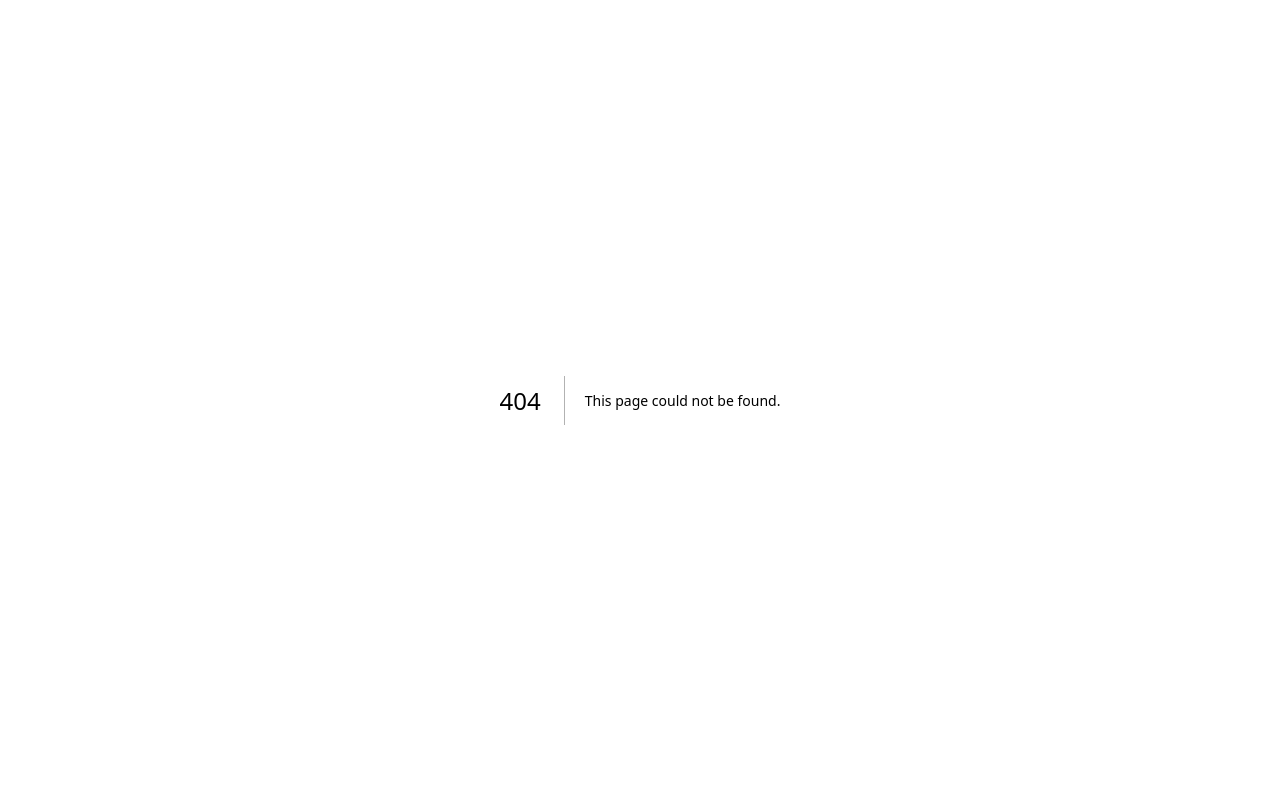
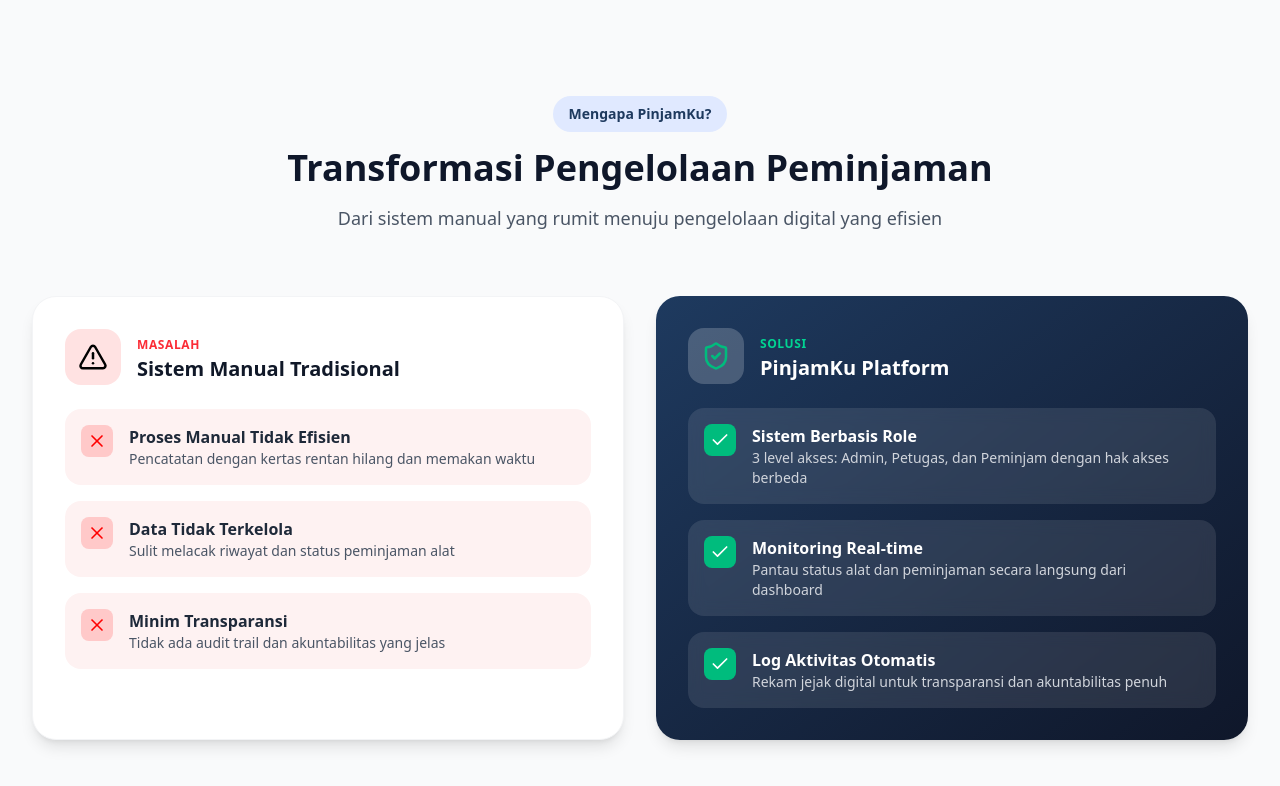
Before and after one commit to ahmadsanny2/peminjaman-alat, a Next.js app in the folder client/: page /home/why-section in a window 1280 px wide. Before the commit this address had no page. Shown: the top 786 px of the page. Built offline with nearby package versions, Linux system fonts and the light colour scheme.

Commit message:
feat: make why section

```diff
--- /dev/null
+++ b/client/src/app/home/why-section/page.js
@@ -0,0 +1,145 @@
+import { ShieldCheck, X, AlertTriangle, Check } from "lucide-react";
+
+const Why = () => {
+    return (
+        <section id="tentang" className="py-16 lg:py-24 bg-gray-50">
+            <div className="container mx-auto px-4 sm:px-6 lg:px-8">
+                <div className="text-center mb-16 animate-fade-in-up">
+                    <span className="inline-block px-4 py-2 bg-[#e0e9ff] text-[#1e3a5f] rounded-full text-sm font-semibold mb-4">
+                        Mengapa PinjamKu?
+                    </span>
+                    <h2 className="text-3xl lg:text-4xl font-bold text-[#0f172a] mb-4">
+                        Transformasi Pengelolaan Peminjaman
+                    </h2>
+                    <p className="text-lg text-gray-600 max-w-2xl mx-auto">
+                        Dari sistem manual yang rumit menuju pengelolaan digital yang
+                        efisien
+                    </p>
+                </div>
+
+                <div className="grid lg:grid-cols-2 gap-8">
+                    <div className="bg-white rounded-3xl p-8 shadow-lg border border-gray-100 animate-fade-in-up">
+                        <div className="flex items-center space-x-4 mb-6">
+                            <div className="w-14 h-14 bg-red-100 rounded-2xl flex items-center justify-center">
+                                <AlertTriangle size={30} />
+                            </div>
+                            <div>
+                                <span className="text-xs font-semibold text-red-500 uppercase tracking-wider">
+                                    Masalah
+                                </span>
+                                <h3 className="text-xl font-bold text-gray-900">
+                                    Sistem Manual Tradisional
+                                </h3>
+                            </div>
+                        </div>
+                        <div className="space-y-4">
+                            <div className="flex items-start space-x-4 p-4 bg-red-50 rounded-2xl">
+                                <div className="w-8 h-8 bg-red-200 rounded-lg flex items-center justify-center flex-shrink-0">
+                                    <X color="red" size={20} />
+                                </div>
+                                <div>
+                                    <h4 className="font-semibold text-gray-800">
+                                        Proses Manual Tidak Efisien
+                                    </h4>
+                                    <p className="text-sm text-gray-600">
+                                        Pencatatan dengan kertas rentan hilang dan memakan waktu
+                                    </p>
+                                </div>
+                            </div>
+                            <div className="flex items-start space-x-4 p-4 bg-red-50 rounded-2xl">
+                                <div className="w-8 h-8 bg-red-200 rounded-lg flex items-center justify-center flex-shrink-0">
+                                    <X color="red" size={20} />
+                                </div>
+                                <div>
+                                    <h4 className="font-semibold text-gray-800">
+                                        Data Tidak Terkelola
+                                    </h4>
+                                    <p className="text-sm text-gray-600">
+                                        Sulit melacak riwayat dan status peminjaman alat
+                                    </p>
+                                </div>
+                            </div>
+                            <div className="flex items-start space-x-4 p-4 bg-red-50 rounded-2xl">
+                                <div className="w-8 h-8 bg-red-200 rounded-lg flex items-center justify-center flex-shrink-0">
+                                    <X color="red" size={20} />
+                                </div>
+                                <div>
+                                    <h4 className="font-semibold text-gray-800">
+                                        Minim Transparansi
+                                    </h4>
+                                    <p className="text-sm text-gray-600">
+                                        Tidak ada audit trail dan akuntabilitas yang jelas
+                                    </p>
+                                </div>
+                            </div>
+                        </div>
+                    </div>
+
+                    <div className="bg-linear-to-br from-[#1e3a5f] to-[#0f172a] rounded-3xl p-8 shadow-lg animate-fade-in-up animation-delay-200">
+                        <div className="flex items-center space-x-4 mb-6">
+                            <div className="w-14 h-14 bg-white/20 rounded-2xl flex items-center justify-center">
+                                <p className="text-emerald-500">
+                                    <ShieldCheck size={30} />
+                                </p>
+                            </div>
+                            <div>
+                                <span className="text-xs font-semibold text-emerald-400 uppercase tracking-wider">
+                                    Solusi
+                                </span>
+                                <h3 className="text-xl font-bold text-white">
+                                    PinjamKu Platform
+                                </h3>
+                            </div>
+                        </div>
+                        <div className="space-y-4">
+                            <div className="flex items-start space-x-4 p-4 bg-white/10 rounded-2xl backdrop-blur-sm">
+                                <div className="w-8 h-8 bg-emerald-500 rounded-lg flex items-center justify-center flex-shrink-0">
+                                    <Check color="white" size={20} />
+                                </div>
+                                <div>
+                                    <h4 className="font-semibold text-white">
+                                        Sistem Berbasis Role
+                                    </h4>
+                                    <p className="text-sm text-gray-300">
+                                        3 level akses: Admin, Petugas, dan Peminjam dengan hak akses
+                                        berbeda
+                                    </p>
+                                </div>
+                            </div>
+                            <div className="flex items-start space-x-4 p-4 bg-white/10 rounded-2xl backdrop-blur-sm">
+                                <div className="w-8 h-8 bg-emerald-500 rounded-lg flex items-center justify-center flex-shrink-0">
+                                    <Check color="white" size={20} />
+                                </div>
+                                <div>
+                                    <h4 className="font-semibold text-white">
+                                        Monitoring Real-time
+                                    </h4>
+                                    <p className="text-sm text-gray-300">
+                                        Pantau status alat dan peminjaman secara langsung dari
+                                        dashboard
+                                    </p>
+                                </div>
+                            </div>
+                            <div className="flex items-start space-x-4 p-4 bg-white/10 rounded-2xl backdrop-blur-sm">
+                                <div className="w-8 h-8 bg-emerald-500 rounded-lg flex items-center justify-center flex-shrink-0">
+                                    <Check color="white" size={20} />
+                                </div>
+                                <div>
+                                    <h4 className="font-semibold text-white">
+                                        Log Aktivitas Otomatis
+                                    </h4>
+                                    <p className="text-sm text-gray-300">
+                                        Rekam jejak digital untuk transparansi dan akuntabilitas
+                                        penuh
+                                    </p>
+                                </div>
+                            </div>
+                        </div>
+                    </div>
+                </div>
+            </div>
+        </section>
+    );
+};
+
+export default Why;
```
